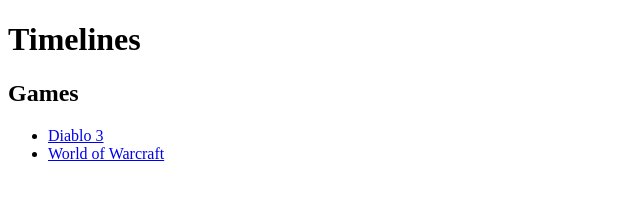
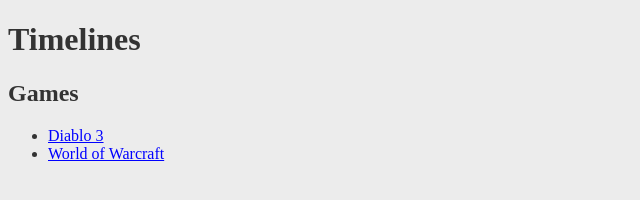
Before and after one commit to changelogd/timelines, a plain HTML site: page index.html in a window 1280 px wide. Shown: the whole page, without its empty margins (0-640 px from the left). Drawn offline with Linux system fonts and the light colour scheme.

Commit message:
Add some style to timeline index.

```diff
--- a/index.html
+++ b/index.html
@@ -2,6 +2,34 @@
 <html lang="en">
 	<head>
 		<title>Changelogd - Timelines</title>
+    <style>
+      :root {
+        --bg: #ececec;
+        --text: #333;
+        --link: hsl(240, 100%, 50%);
+      }
+
+      @media (prefers-color-scheme: dark) {
+        :root {
+          --bg: #131313;
+          --text: #ececec;
+          --link: hsl(200, 100%, 50%);
+        }
+      }
+
+      html {
+        background-color: var(--bg);
+      }
+
+      body {
+        color: var(--text);
+      }
+
+      a, a:link, a:visited {
+        color: var(--link);
+      }
+
+    </style>
 	</head>
 	<body>
 		<h1>Timelines</h1>
```
